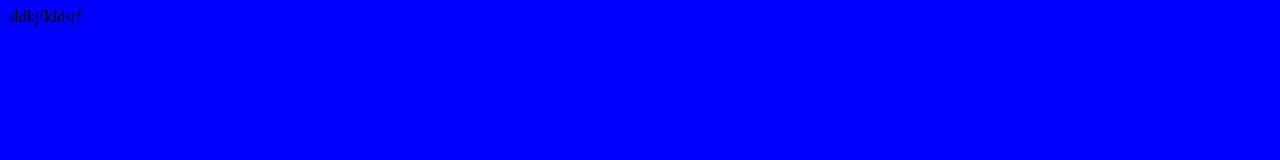
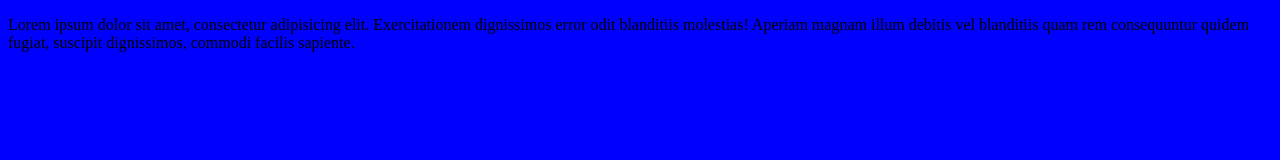
Before and after one commit to jmw1493/random-new-repo, a plain HTML site: page index.html in a window 1280 px wide. Drawn offline with Linux system fonts and the light colour scheme.

Commit message:
changed stuff

```diff
--- a/app.js
+++ b/app.js
@@ -1 +1,2 @@
 console.log("Hello World!");
+// sldkjflksdjflkjsd
--- a/index.html
+++ b/index.html
@@ -8,7 +8,12 @@
     <link rel="stylesheet" href="style.css" />
   </head>
   <body>
-    sldkjfkldsjf
+    <p>
+      Lorem ipsum dolor sit amet, consectetur adipisicing elit. Exercitationem
+      dignissimos error odit blanditiis molestias! Aperiam magnam illum debitis
+      vel blanditiis quam rem consequuntur quidem fugiat, suscipit dignissimos,
+      commodi facilis sapiente.
+    </p>
     <script src="app.js"></script>
   </body>
 </html>
```
